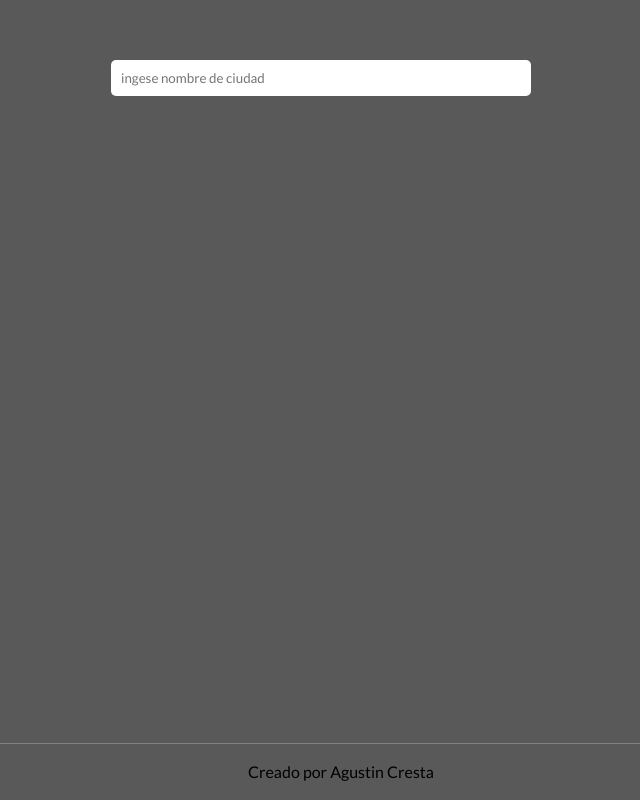
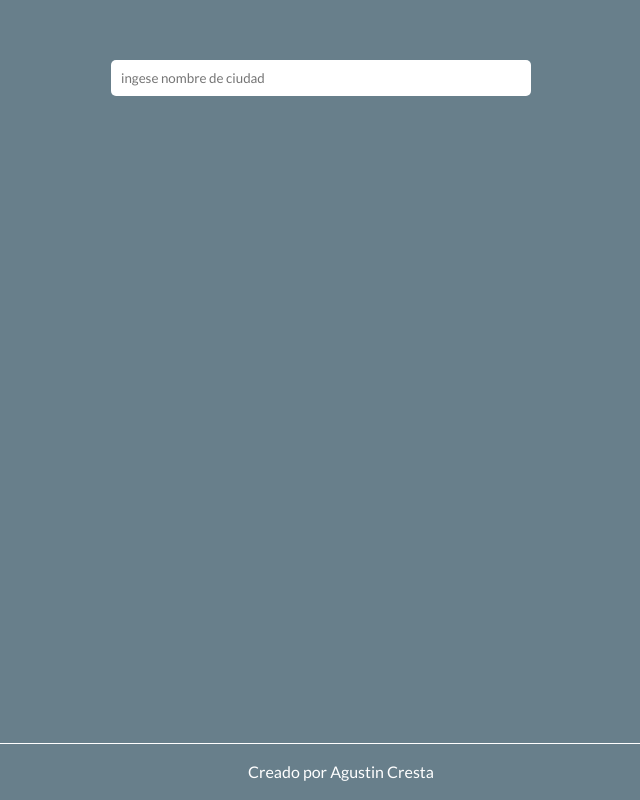
Before and after one commit to Agustincresta/Clima, a plain HTML site: page index.html in a window 1280 px wide. Shown: the whole page, without its empty margins (319-959 px from the left). Drawn offline with Linux system fonts and the light colour scheme.

Commit message:
2 commit

```diff
--- a/style.css
+++ b/style.css
@@ -4,7 +4,7 @@
 
 body{
     font-family: 'Lato', sans-serif;
-    background-color: rgb(90, 89, 89);
+    background-color: rgb(104, 127, 139);
 
 }
 
@@ -32,7 +32,7 @@ body{
 }
 
 .card{
-    background-color: rgb(255, 255, 255);
+    background-color: rgba(255, 255, 255, 0.788);
     padding: 20px;
     border-radius: 5px;
     display: none;
@@ -79,7 +79,8 @@ footer{
     position: fixed;
     bottom: 0;
     padding: 20px;
-    border-top: 1px solid gray;
+    border-top: 1px solid white;
     width: 100%;
     text-align: center;
+    color: white;
 }
```
